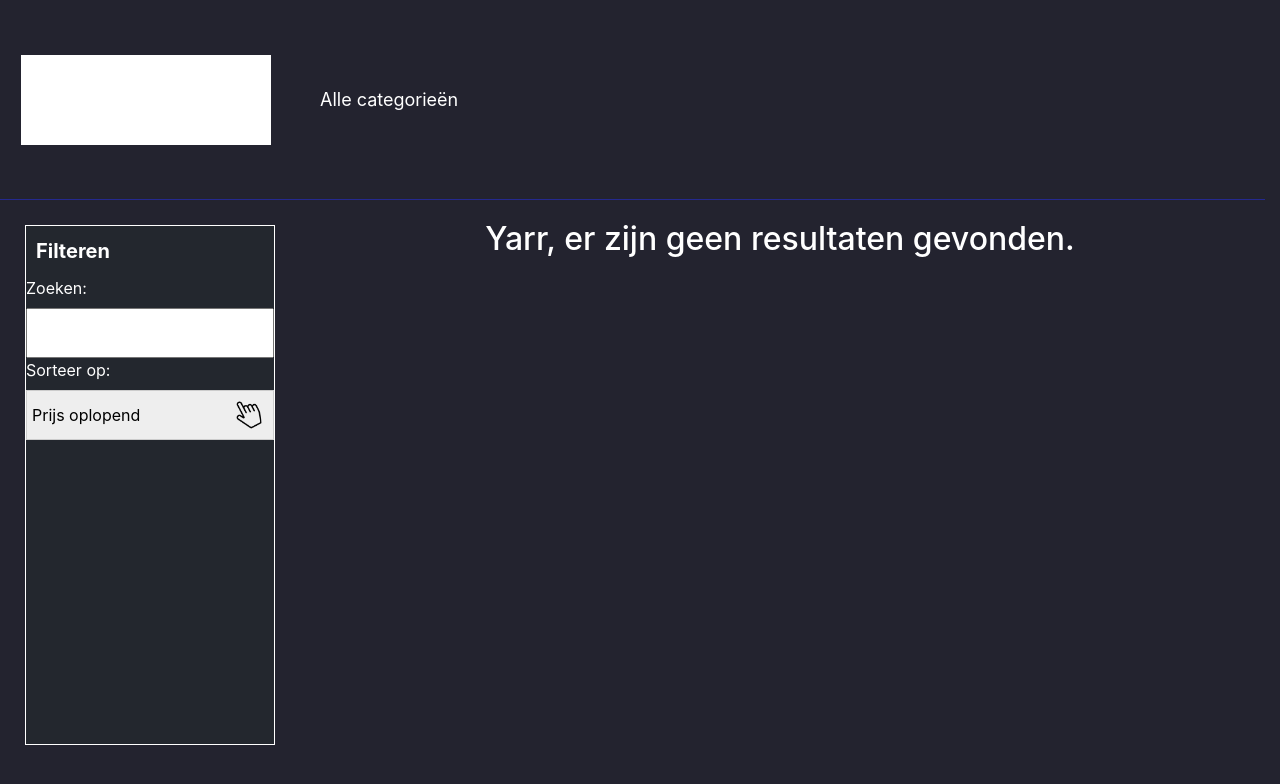
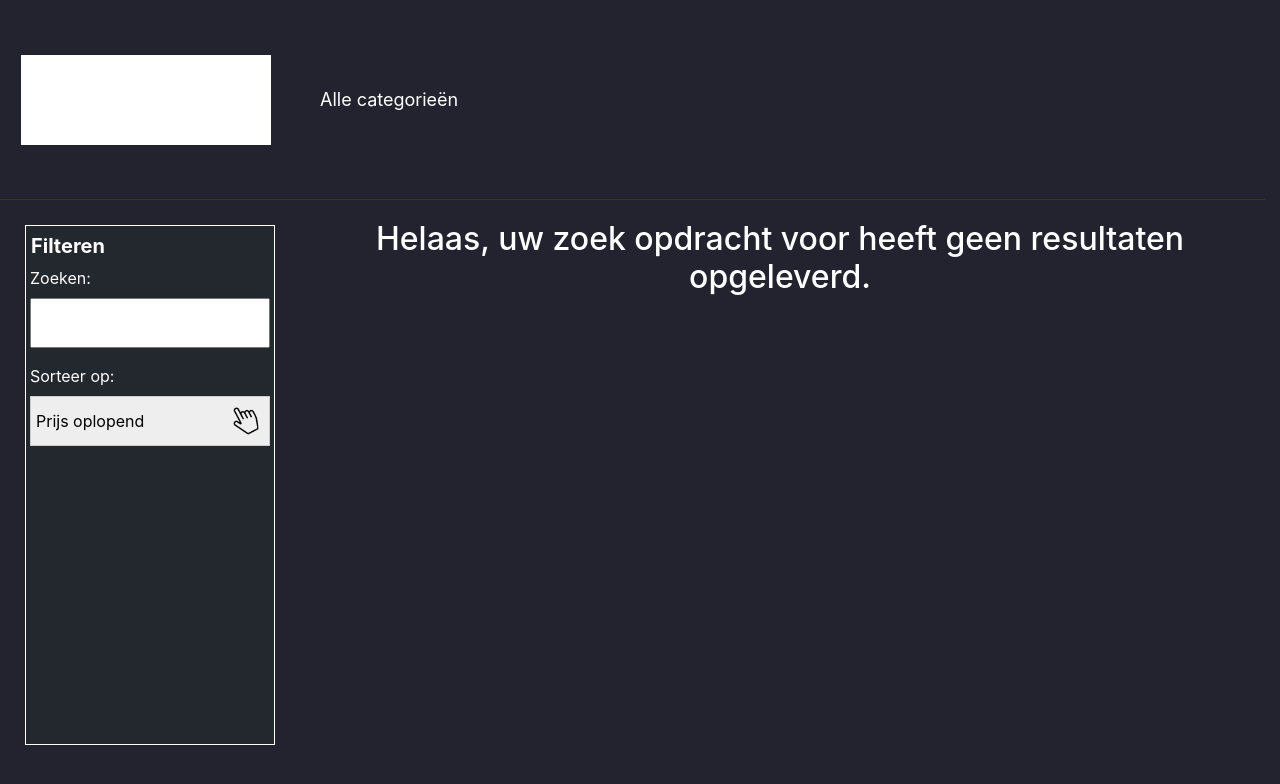
Before and after one commit to stefanpost268/NerdyGadgets, a PHP site: page /browse.php?order_by=price in a window 1280 px wide. Shown: the top 784 px of the page. Run offline with PHP 8.4, Linux system fonts and the light colour scheme; data that the repository does not hold is empty; some libraries are stand-ins or nearby versions; some web fonts are replaced.

Commit message:
US-22 IMP: 404 product not found & better styling

```diff
--- a/Public/CSS/style.css
+++ b/Public/CSS/style.css
@@ -490,5 +490,5 @@ ul#ul-class-price li {
     font-size: 20px;
     font-weight: bold;
     color: white;
-    margin: 10px;
+    margin: 5px;
 }
--- a/browse.php
+++ b/browse.php
@@ -114,13 +114,13 @@ if (isset($amount)) {
     <form id="sideBar">
         <p id="sideBarTitle">Filteren</p>
 
-        <div>
+        <div class="m-1">
             <label for="search">Zoeken:</label>
             <input type="text" name="search" id="search" value="<?php if (isset($_GET['search'])) {
                 print ($_GET['search']);
             } ?>">
 
-            <label for="order_by">Sorteer op:</label>
+            <label class="pt-3" for="order_by">Sorteer op:</label>
             <select name="order_by" id="order_by" onchange="this.form.submit()">
                 <option value="price-ASC" <?php print($_GET['order_by'] == "price-ASC" ? "selected" : ""); ?> >Prijs oplopend</option>
                 <option value="price-DESC" <?php print($_GET['order_by'] == "price-DESC" ? "selected" : ""); ?> >Prijs aflopend</option>
@@ -190,7 +190,9 @@ if (isset($amount)) {
         } else {
             ?>
             <h2 id="NoSearchResults">
-                Yarr, er zijn geen resultaten gevonden.
+                Helaas, uw zoek opdracht voor
+                <u><?php print (isset($_GET['search'])) ? $_GET['search'] : ""; ?></u>
+                heeft geen resultaten opgeleverd.
             </h2>
             <?php
         }
```
